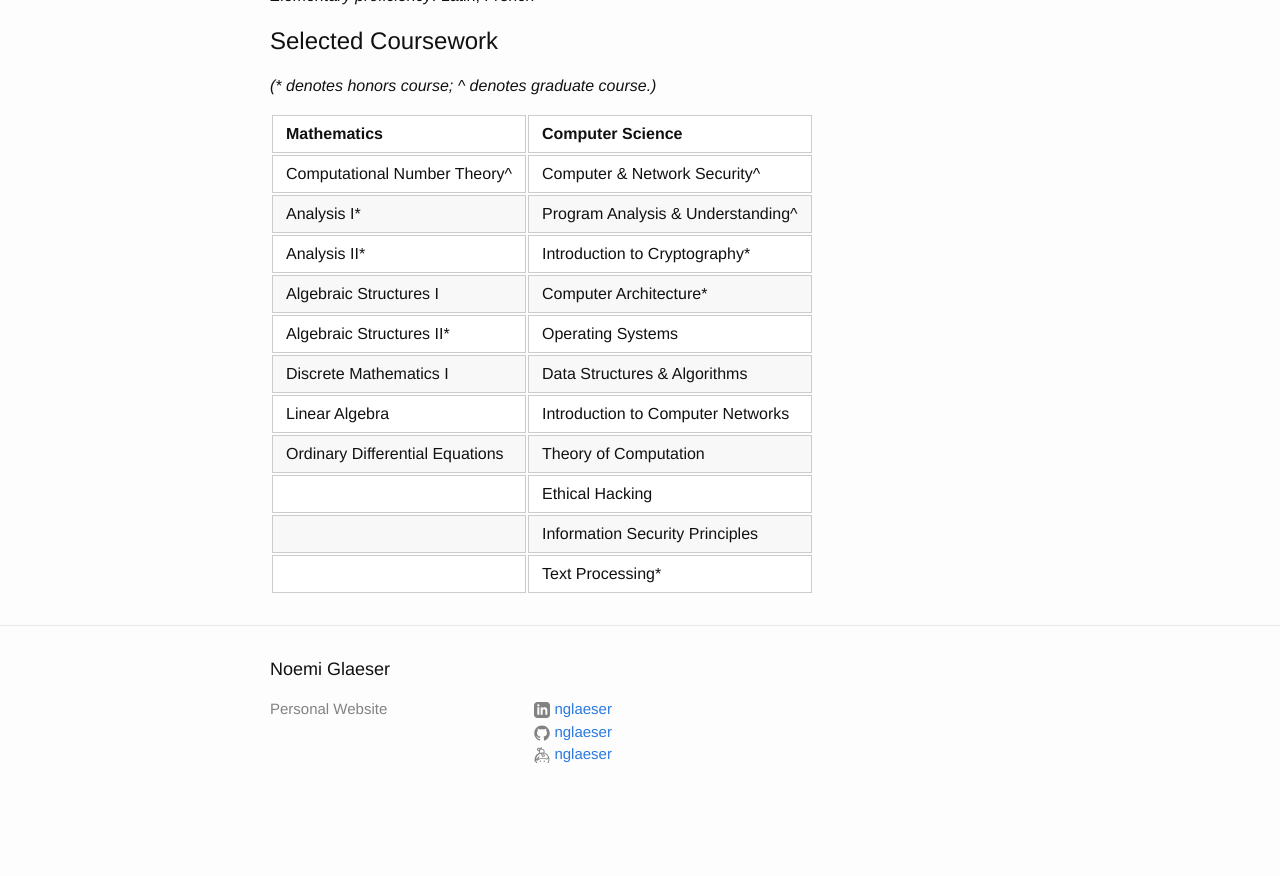
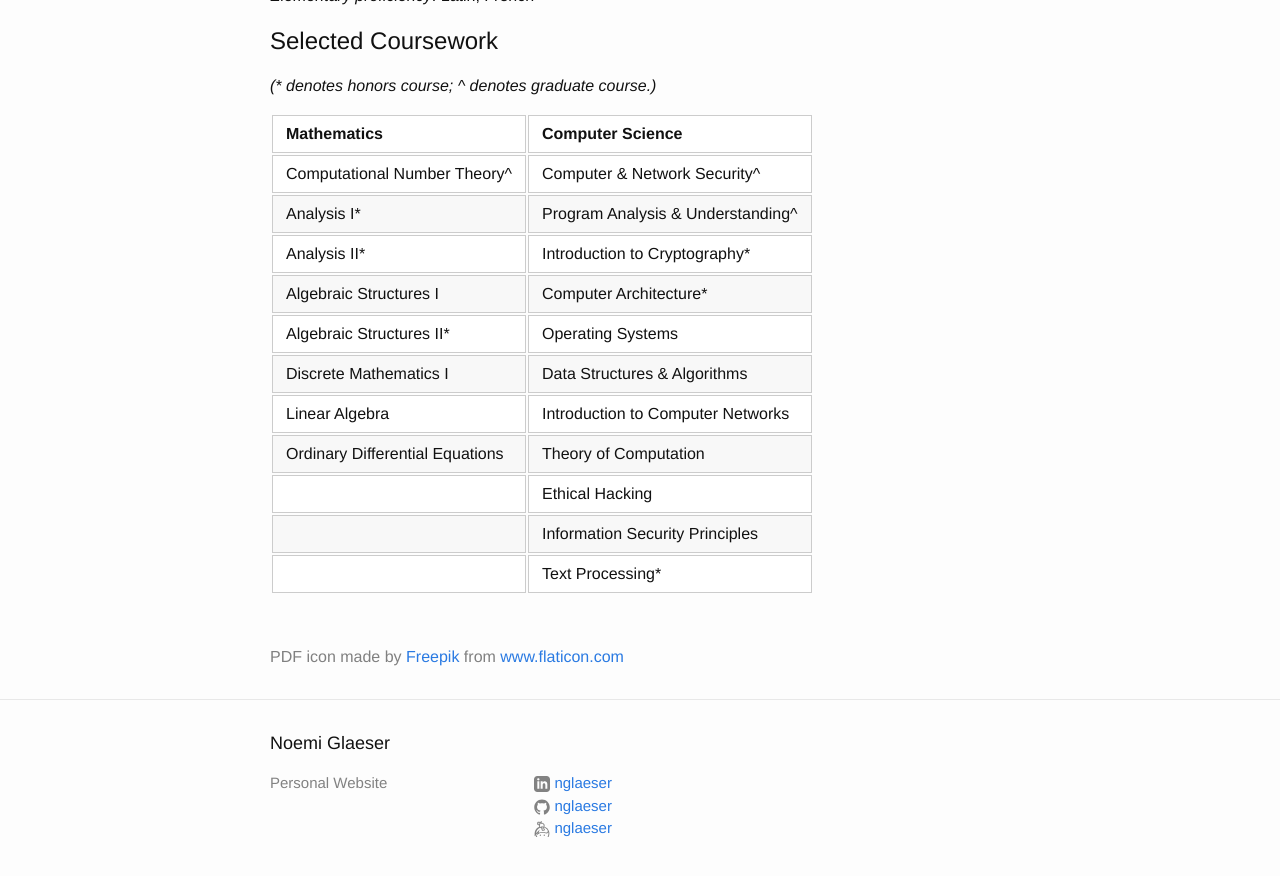
Before and after one commit to nglaeser/minima-site, a Jekyll site: the page built from research.md, in a window 1280 px wide and 900 px high, scrolled down 3533 px. Shown: the top 876 px of the window. Built offline with Jekyll 4.4.1, drawn with Linux system fonts in a browser that asks for light colours; before the commit the page ends 4359 px from its top, so only the background shows below that.

Commit message:
add pdf icon credit

```diff
--- a/research.md
+++ b/research.md
@@ -178,3 +178,5 @@
 |                                | Ethical Hacking                   |
 |                                | Information Security Principles   |
 |                                | Text Processing\*                 |
+
+<div style="color: gray; margin-top: 50px">PDF icon made by <a href="https://www.flaticon.com/authors/freepik" title="Freepik">Freepik</a> from <a href="https://www.flaticon.com/" title="Flaticon">www.flaticon.com</a></div>
```
